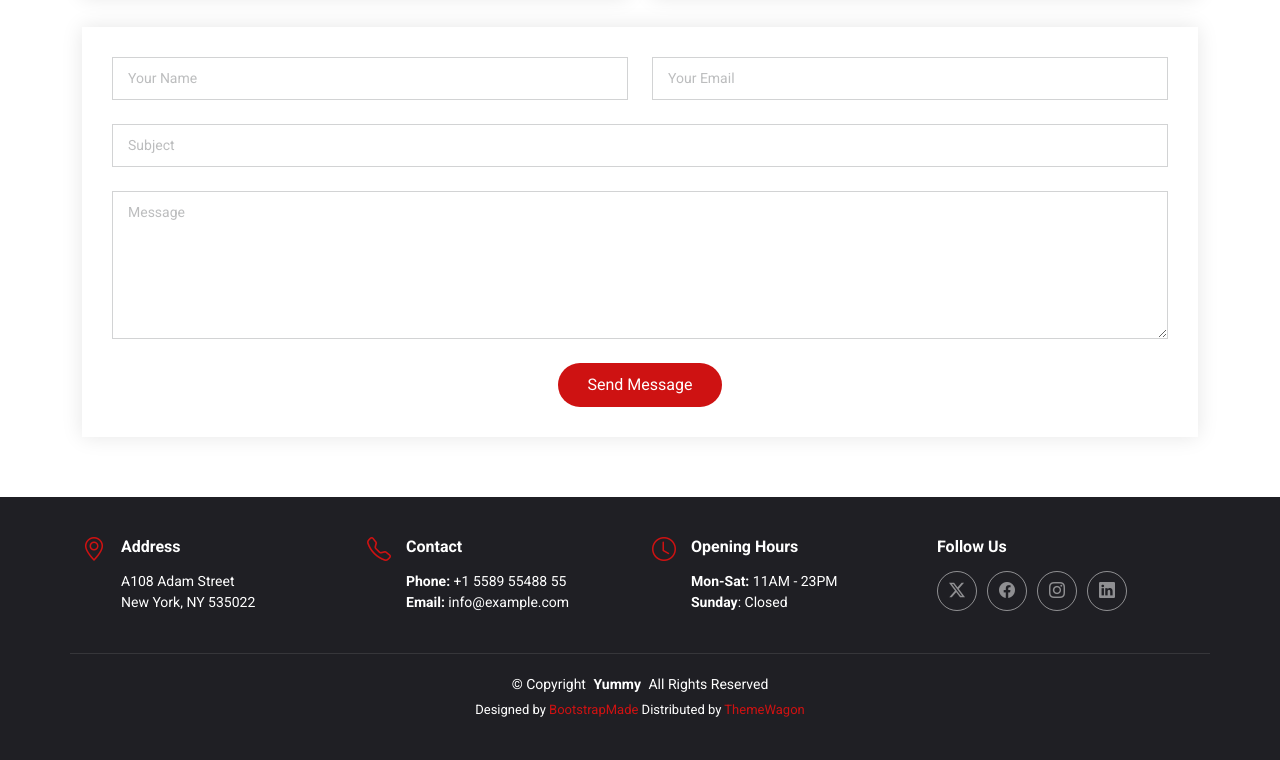
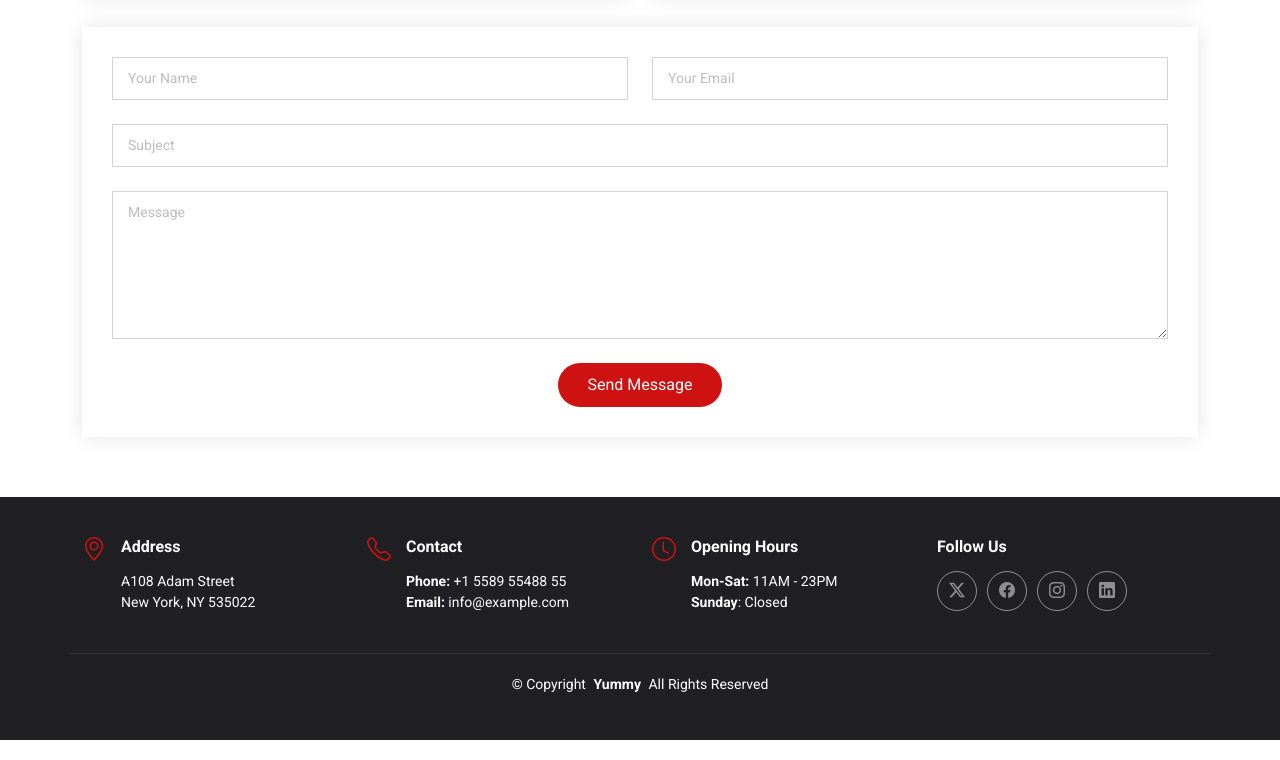
Before and after one commit to MrJee2023/Website-Template, a plain HTML site: page index.html in a window 1280 px wide. Shown: the part 8302-9062 px from the top of the page. Drawn offline with Linux system fonts and the light colour scheme; files that its build step writes are made by us from their sources; files whose address does not match are found by name.

Commit message:
Update index.html

```diff
--- a/index.html
+++ b/index.html
@@ -27,13 +27,7 @@
   <!-- Main CSS File -->
   <link href="assets/css/main.css" rel="stylesheet">
 
-  <!-- =======================================================
-  * Template Name: Yummy
-  * Template URL: https://bootstrapmade.com/yummy-bootstrap-restaurant-website-template/
-  * Updated: Aug 07 2024 with Bootstrap v5.3.3
-  * Author: BootstrapMade.com
-  * License: https://bootstrapmade.com/license/
-  ======================================================== -->
+
 </head>
 
 <body class="index-page">
@@ -1161,7 +1155,7 @@
         <!-- You can delete the links only if you've purchased the pro version. -->
         <!-- Licensing information: https://bootstrapmade.com/license/ -->
         <!-- Purchase the pro version with working PHP/AJAX contact form: [buy-url] -->
-        Designed by <a href="https://bootstrapmade.com/">BootstrapMade</a> Distributed by <a href="https://themewagon.com">ThemeWagon</a>
+       <!-- Designed by <a href="https://bootstrapmade.com/">BootstrapMade</a> Distributed by <a href="https://themewagon.com">ThemeWagon</a> -->
       </div>
     </div>
 
```
